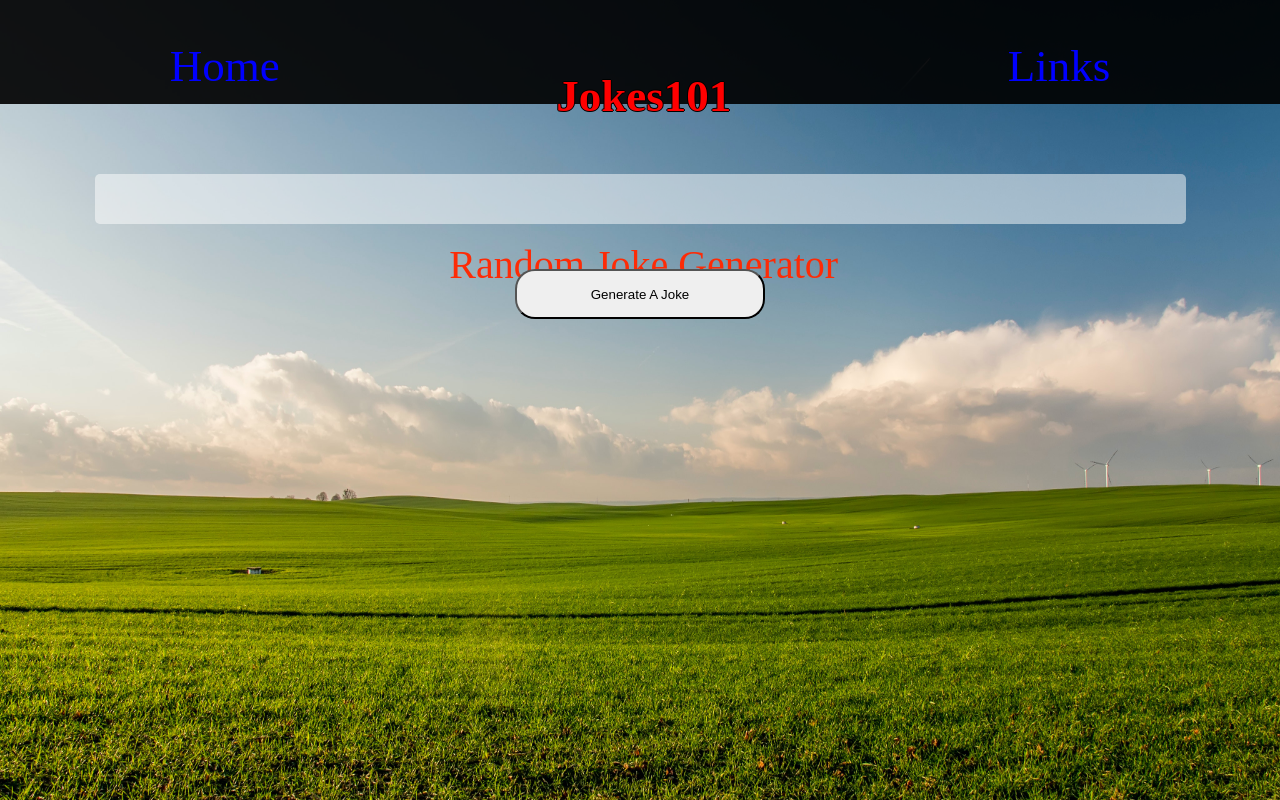
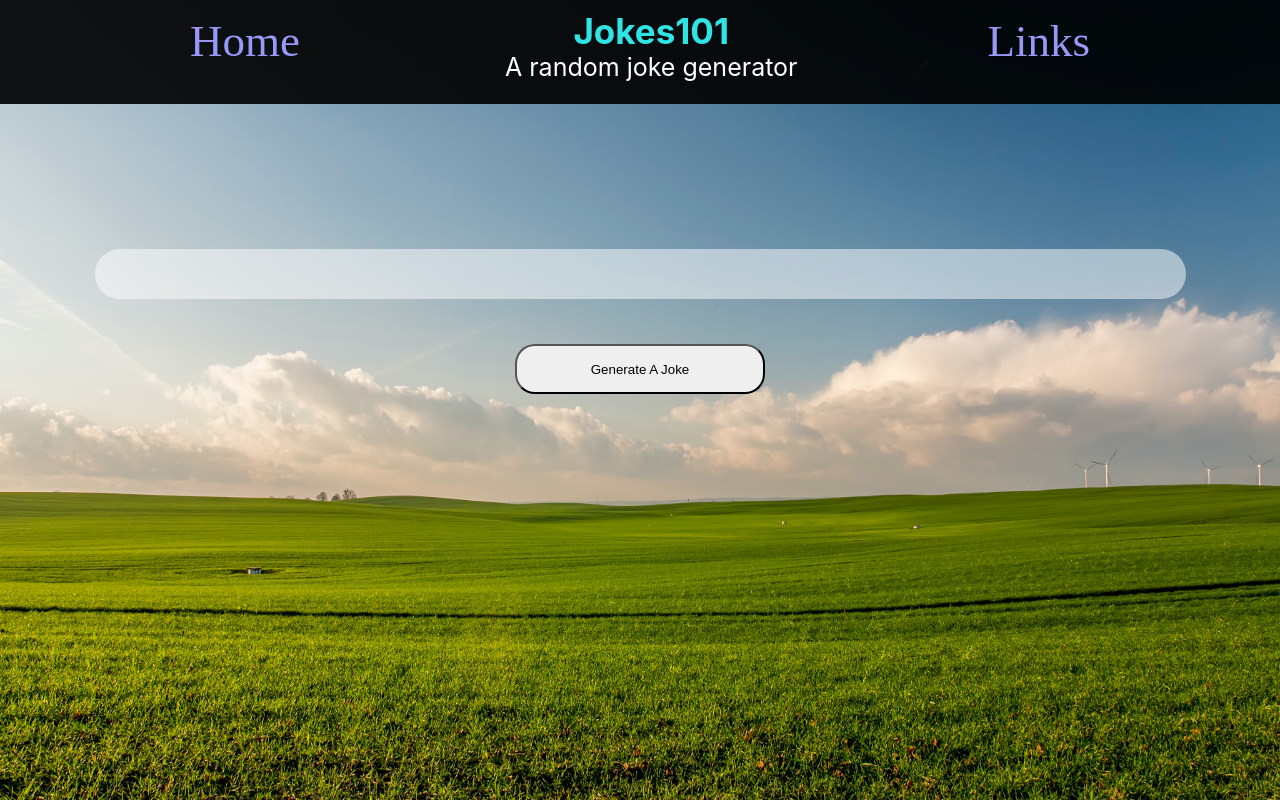
Before and after one commit to ruotolbr/JokeApp2, a React (Create React App) app: page / in a window 1280 px wide. Built offline with nearby package versions, Linux system fonts and the light colour scheme; no server answers.

Commit message:
some extra styling

```diff
--- a/src/App.css
+++ b/src/App.css
@@ -27,6 +27,8 @@
   color:black;
   margin: 0 auto;
   padding: 10px;
+  border-radius: 50px;
+  margin-top: 75px;
 }
 .nav-link{
   color:#000 opacity 0.4;
@@ -34,12 +36,22 @@
   text-decoration: none;
 
 }
-.site-title, h1, p{
-  display: flex;
-  flex: grid;
-  flex-direction: column;
+.sitename{
+  background-color: rgb(255,255,255, 0);
+  font-size: 25px;
+  padding-top: 5px;
+  margin-left: -25px;
+}
+.site{
+  font-size: 35px;
+  color: rgb(46, 228, 228);
+  font-weight: bold;
 
-
+}
+.site-title{
+  display: block;
+  color: white;
+  margin-top: -20px;
 }
 .nav-container{
   background-color: rgba(0, 0, 0, 0.911);
@@ -50,7 +62,7 @@
   display: flex;
   flex-direction: row;
   justify-content: space-evenly;
-  padding-top: 40px;
+  /* padding-top: 40px; */
   font-size: 40px;
 
 
@@ -72,9 +84,10 @@ ul{
   background-color:rgba(255,255,255, .5);
 }
 a{
-  color: blue;
+  color: rgb(152, 152, 247);
   font-size: 45px;
   text-shadow: none;
+  margin-top: 15px;
 }
 .jokeslinksheader{
   color: aliceblue;
--- a/src/Components/Nav.jsx
+++ b/src/Components/Nav.jsx
@@ -7,8 +7,11 @@ function Nav(props) {
           <div className="navbar">
          <Link to="/" className="nav-link">Home</Link>
          <div className="site-title">
-          <h1>Jokes101</h1><br></br>
-          <p>Random Joke Generator</p>
+          <ul className="sitename">
+              <li className="site">Jokes101</li>
+              <li>A random joke generator</li>
+          </ul>
+
          </div>
 
          <Link to="/Links" className="nav-link">Links</Link>
```
Also changed, not shown: src/Components/AddDocument.js (deleted, +0 -65 lines), 1 other file (tests, documents, lock files or other folders).
